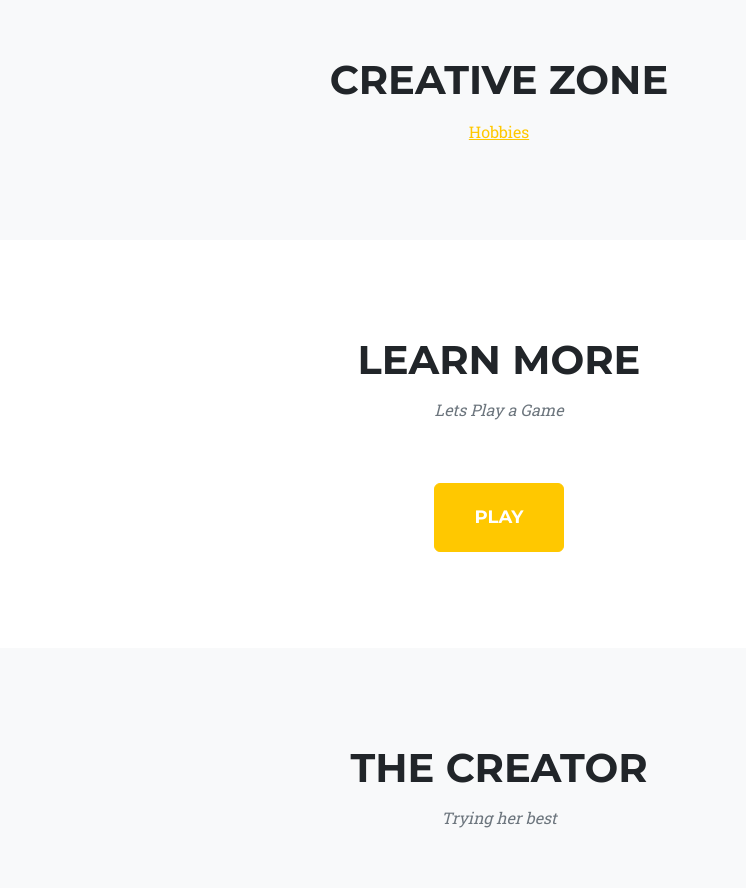
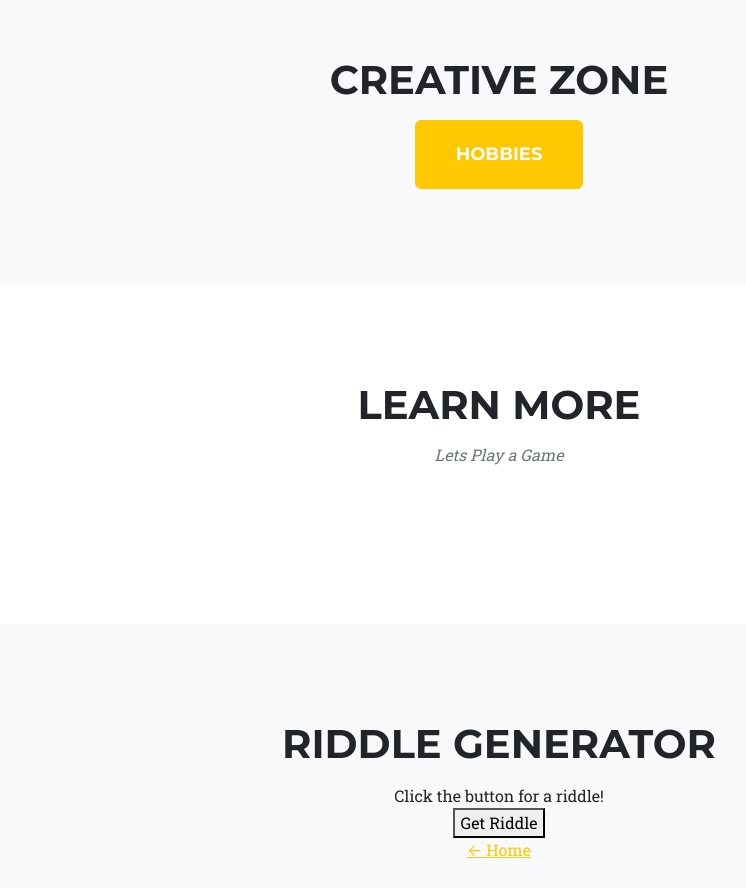
Before and after one commit to Kinleynn/WebFinal---Kinley, a plain HTML site: page index.html in a window 1280 px wide. Shown: the part 1330-2218 px from the top of the page, without its empty margins (141-887 px from the left). Drawn offline with nearby package versions, Linux system fonts and the light colour scheme.

Commit message:
Add files via upload

```diff
--- a/index.html
+++ b/index.html
@@ -84,7 +84,7 @@
                 <div class="container">
                     <div class="text-center">
                         <h2 class="section-heading text-uppercase">Creative Zone</h2>
-            <a href="scratch.html">Hobbies</a>
+                        <a class="btn btn-primary btn-xl text-uppercase" href="scratch.html">HOBBIES</a>
                     </div>
                 </div>
     </section>
@@ -94,12 +94,43 @@
       <div class="text-center">
         <h2 class="section-heading text-uppercase">Learn More</h2>
         <h3 class="section-subheading text-muted">Lets Play a Game</h3>
-                    <a class="btn btn-primary btn-xl text-uppercase" href="#services">Play</a>
       </div>
+    </div>
+  </section>
 
+  <!-- Riddle Generator Section -->
+  <section class="page-section bg-light" id="riddle">
+    <div class="container">
+      <div class="text-center">
+        <h2 class="section-heading text-uppercase">Riddle Generator</h2>
+        <div class="riddle-box">
+          <div id="riddle">Click the button for a riddle!</div>
+          <div id="answer"></div>
+          <button onclick="generateRiddle()">Get Riddle</button>
         </div>
+        <a href="index.html">← Home</a>
+      </div>
+    </div>
+  </section>
 
-    </section>
+  <script>
+    const riddles = [
+      { q: "What has to be broken before you can use it?", a: "An egg." },
+      { q: "I speak without a mouth and hear without ears. What am I?", a: "An echo." },
+      { q: "What gets wetter as it dries?", a: "A towel." },
+      { q: "I have branches, but no fruit, trunk or leaves. What am I?", a: "A bank." },
+      { q: "What can't talk but will reply when spoken to?", a: "An echo." }
+    ];
+
+    function generateRiddle() {
+      const r = riddles[Math.floor(Math.random() * riddles.length)];
+      document.getElementById('riddle').textContent = r.q;
+      document.getElementById('answer').textContent = "Click again to reveal the answer...";
+      setTimeout(() => {
+        document.getElementById('answer').textContent = r.a;
+      }, 2500);
+    }
+  </script>
 <!-- Team-->
 <section class="page-section bg-light" id="team">
             <div class="container">
```
Lines whose indentation alone changed are shown as unchanged.
